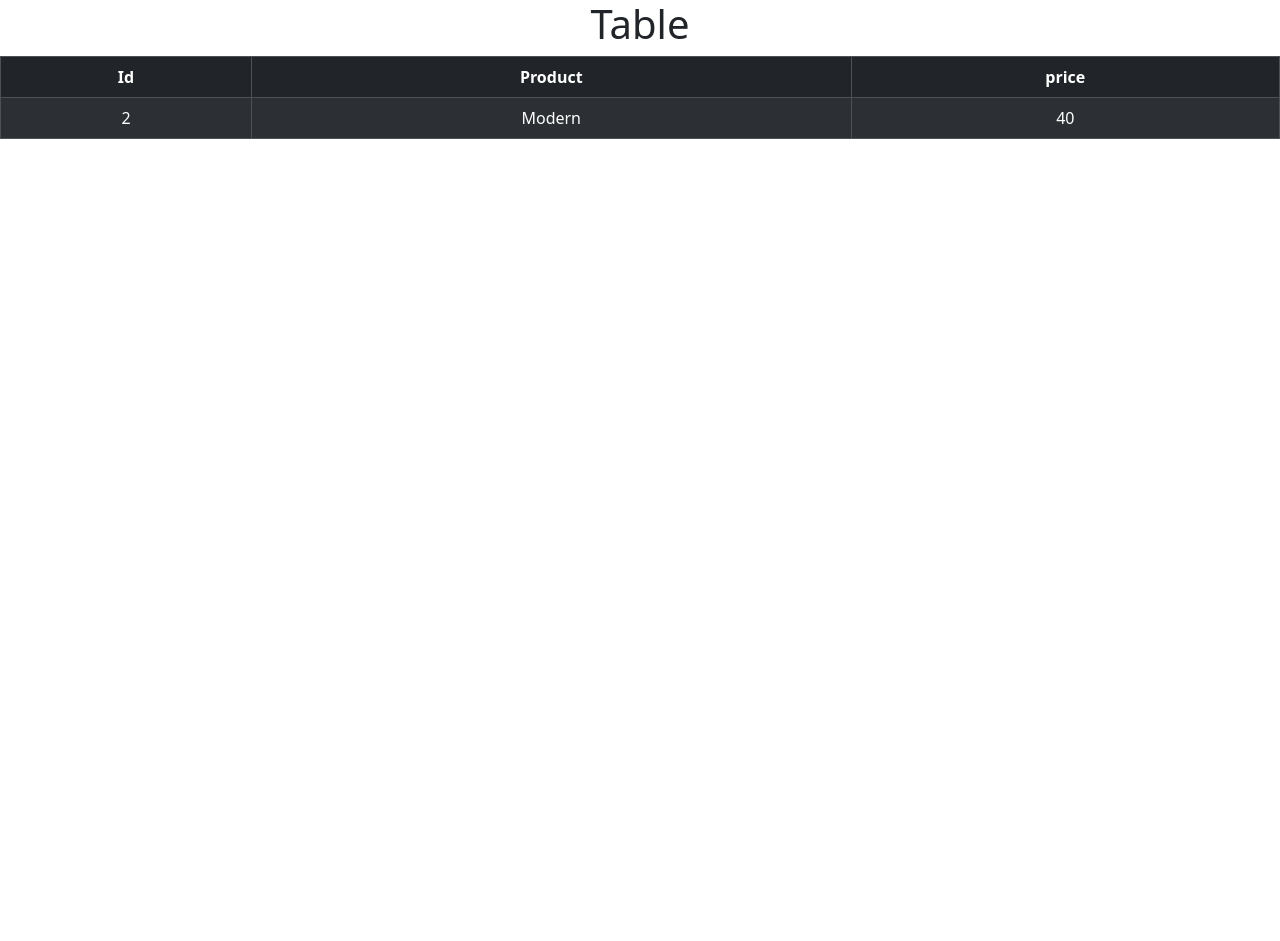
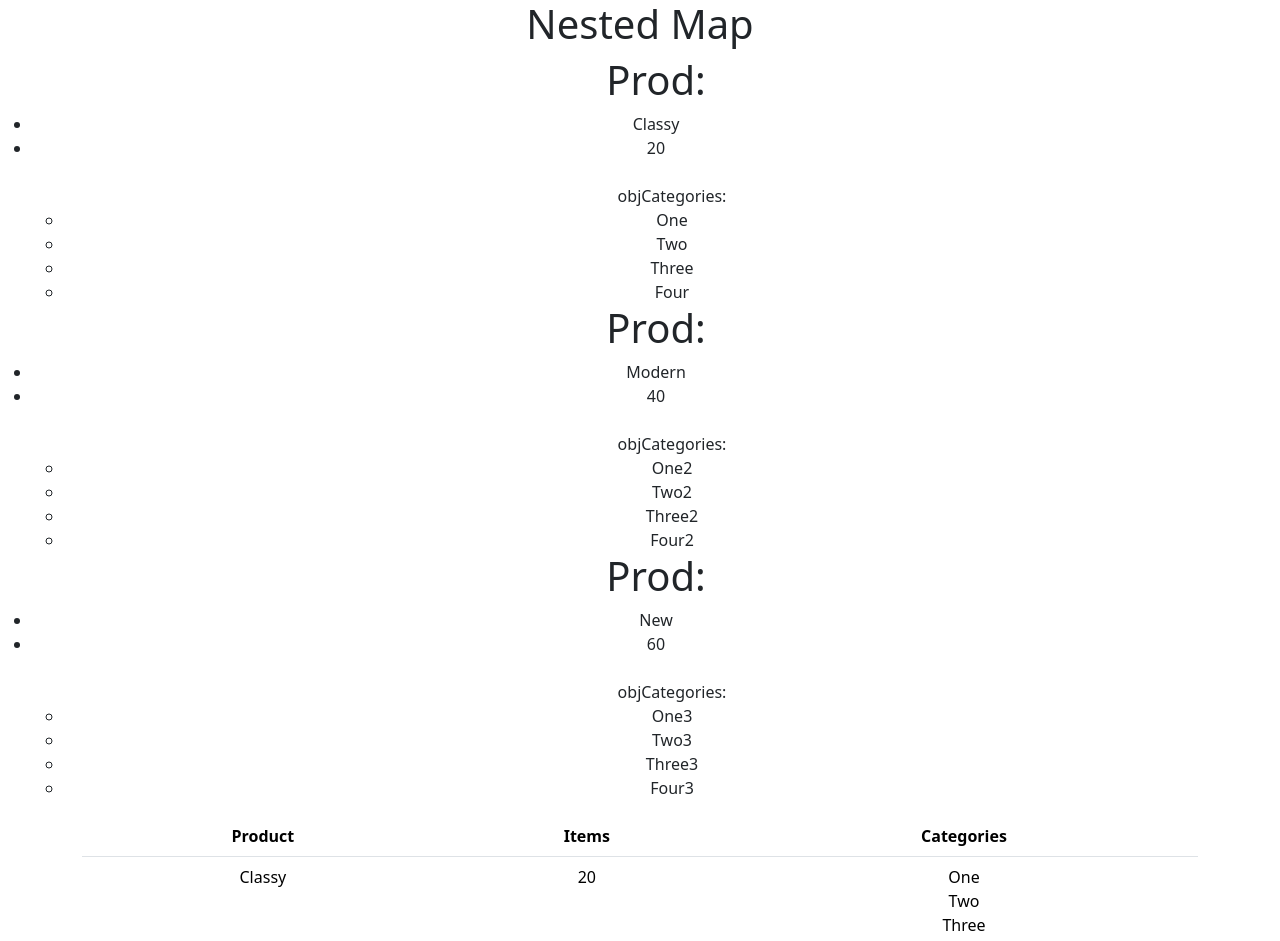
Before and after one commit to TaimoorAli77/code4Education, a React (Create React App) app: page / in a window 1280 px wide. Shown: the top 941 px of the page. Before the commit the page ends 800 px from the top, so only its background shows below. Built offline with nearby package versions, Linux system fonts and the light colour scheme.

Commit message:
nested map

```diff
--- a/src/App.js
+++ b/src/App.js
@@ -1,49 +1,91 @@
 import React from 'react'
 import './App.css'
-import { Table } from 'react-bootstrap'
-
+import { Table,Container,Row,Col } from 'react-bootstrap'
 
 const App = () => {
 
-  const tableObj = [
+  const Object = [
     {
       id: 1,
       product: "Classy",
-      price: 20
+      price: 20,
+      objCategories: ["One", "Two", "Three", "Four"]
+
     },
     {
       id: 2,
       product: "Modern",
-      price: 40
+      price: 40,
+      objCategories: ["One2", "Two2", "Three2", "Four2"]
+
     },
     {
       id: 3,
       product: "New",
-      price: 60
+      price: 60,
+      objCategories: ["One3", "Two3", "Three3", "Four3"]
+
     },
   ]
   return (<>
     <div className='App'>
-      <h1>Table</h1>
-      <Table striped responsive bordered hover  size="lg" variant='dark' className='App'>
+      <h1>Nested Map</h1>
+      {/* Example 1 */}
+      <ul>
+        {Object.map((data) => (
+          <div key={data.id}>
+            <h1>Prod: </h1>
+            <li>{data.product}</li>
+            <li>{data.price}</li>
+            <br></br>
+            <ul>objCategories:
+              {/* <ol > */}
+              {data.objCategories.map((d, i) => (
+                <li key={i}>{d}</li>
+              ))}
+              {/* </ol> */}
+            </ul>
+
+          </div>
+        ))}
+      </ul>
+
+      {/* Example 2 */}
+
+      <Container>
+        <Row>
+          <Col>
+          <Table className='table'>
             <thead>
               <tr>
-            <th>Id</th>
                 <th>Product</th>
-            <th>price</th>
+                <th>Items</th>
+                <th>Categories</th>
               </tr>
             </thead>
             <tbody>
-          {tableObj.map((data, i) => (
-            data.price === 40?(
-             <tr key={i}>
-              <td>{data.id}</td>
+              {Object.map((data,i)=>(
+
+              <tr key={data.id}>
                 <td>{data.product}</td>
                  <td>{data.price}</td>
-            </tr>):null
+                 <td>
+                  <ul className='list-unstyled'>
+                    {data.objCategories.map((d,i)=>{
+                     return  <li key={i}>{d}</li>
+                    })}
+
+                  </ul>
+                 </td>
+              </tr>
               ))}
             </tbody>
+
             </Table>
+            </Col>
+        </Row>
+      </Container>
+
     </div>
   </>
 
```
Lines whose indentation alone changed are shown as unchanged.
